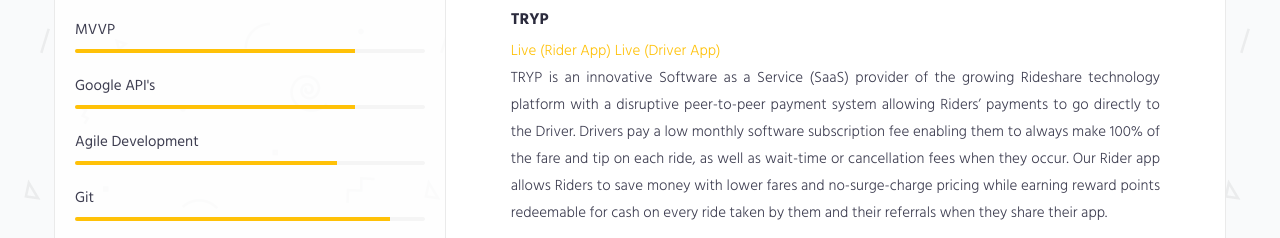
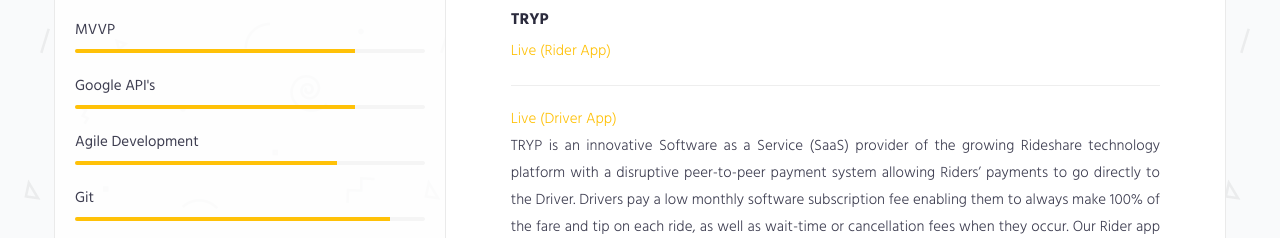
Before and after one commit to basimahmad/Portfolio, a plain HTML site: page index.html in a window 1280 px wide. Shown: the part 1376-1614 px from the top of the page. Drawn offline with Linux system fonts and the light colour scheme.

Commit message:
Update index.html

```diff
--- a/index.html
+++ b/index.html
@@ -312,7 +312,7 @@
 					<div class="col-md-12">
 
 						<div class="content-item">
-							<h3>Tryp</h3><a href="https://play.google.com/store/apps/details?id=com.onebyte.trypcustomer"> Live (Rider App)</a><a href="https://play.google.com/store/apps/details?id=com.onebyte.trypdriver"> Live (Driver App)</a>
+							<h3>Tryp</h3><a href="https://play.google.com/store/apps/details?id=com.onebyte.trypcustomer"> Live (Rider App)</a><hr><a href="https://play.google.com/store/apps/details?id=com.onebyte.trypdriver"> Live (Driver App)</a>
 							<p align="justify">TRYP is an innovative Software as a Service (SaaS) provider of the growing Rideshare technology platform with a disruptive peer-to-peer payment system allowing Riders’ payments to go directly to the Driver. Drivers pay a low monthly software subscription fee enabling them to always make 100% of the fare and tip on each ride, as well as wait-time or cancellation fees when they occur. Our Rider app allows Riders to save money with lower fares and no-surge-charge pricing while earning reward points redeemable for cash on every ride taken by them and their referrals when they share their app.</p>
 						</div>
 
```
